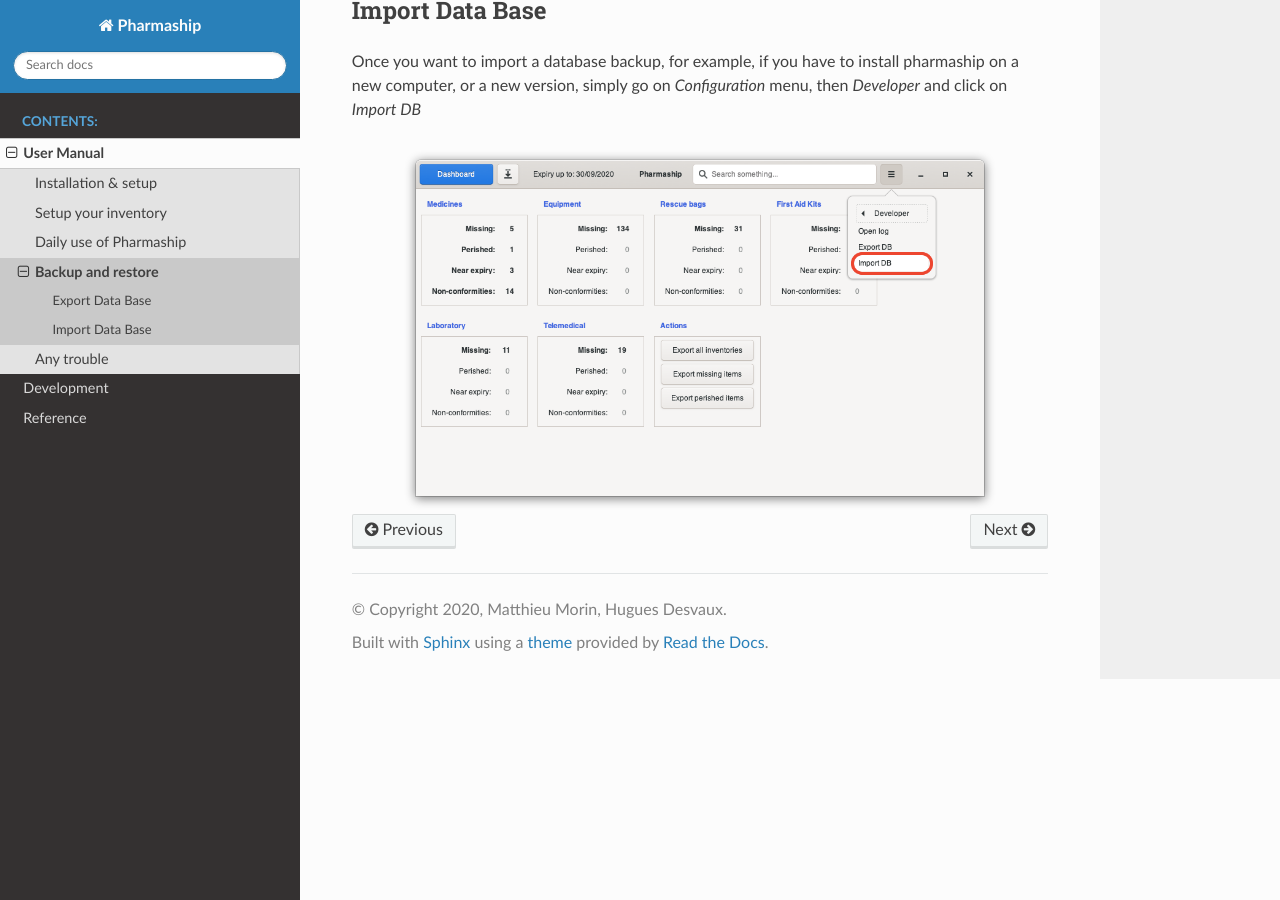
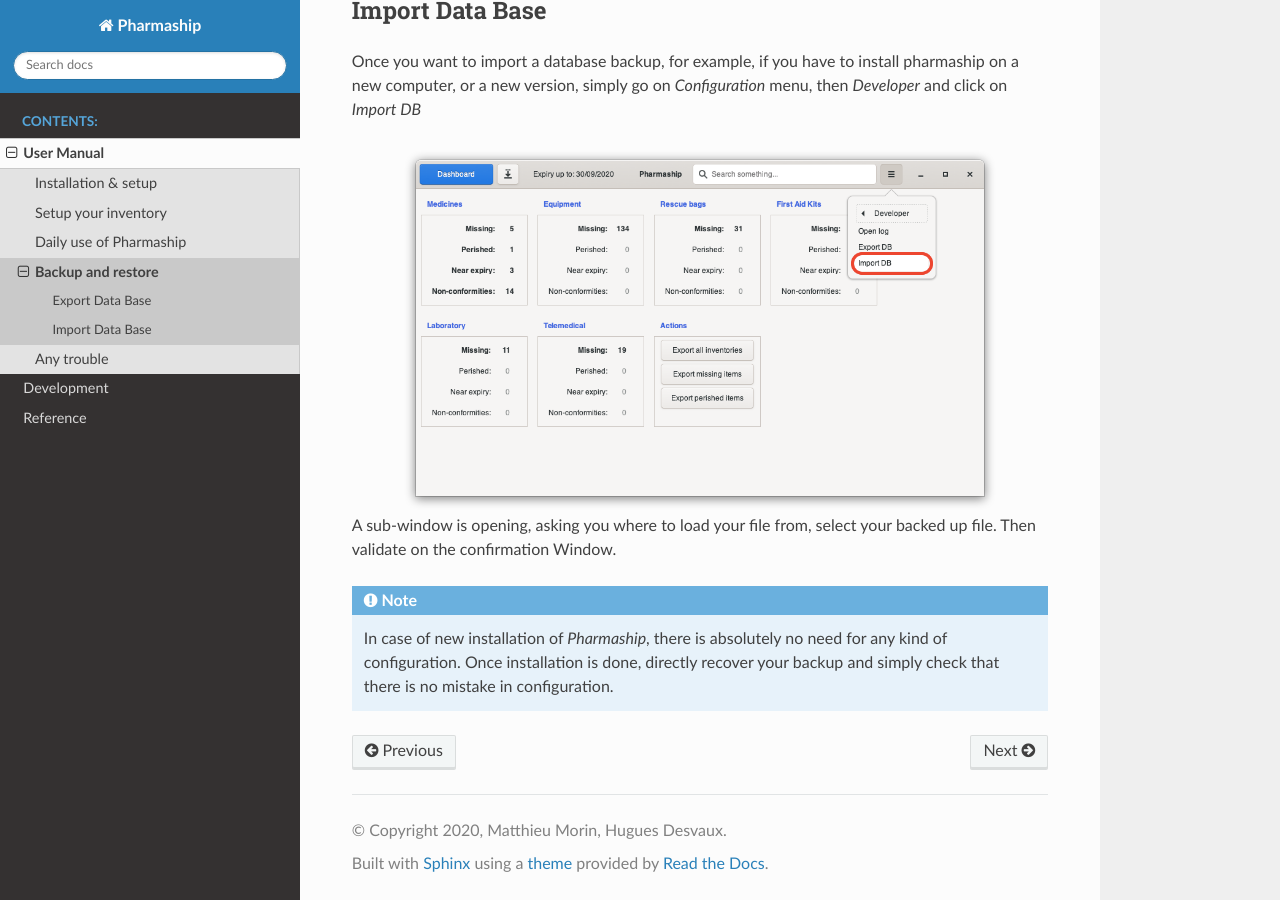
Before and after one commit to tuxite/pharmaship, a Sphinx documentation site: the page built from docs/manual/backup.rst, in a window 1280 px wide and 900 px high, scrolled down 1233 px. Built offline with Sphinx 7.4.7 and the Read the Docs theme 2.0.0, drawn with Linux system fonts in a browser that asks for light colours.

Commit message:
backup.rst ended

```diff
--- a/docs/manual/backup.rst
+++ b/docs/manual/backup.rst
@@ -32,3 +32,10 @@
    :width: 600px
    :align: center
    :alt: Import Backup Database Menu
+
+A sub-window is opening, asking you where to load your file from, select your backed up file.
+Then validate on the confirmation Window.
+
+.. Note:: In case of new installation of *Pharmaship*, there is absolutely no need for any kind of configuration. Once installation is done, directly recover your backup and simply check that there is no mistake in configuration.
+
+.. Todo: Vesssel configuration is not exported / imported during backup operation ?
--- a/docs/manual/installation.rst
+++ b/docs/manual/installation.rst
@@ -8,6 +8,8 @@
 * **pharmaship_xx.xx.xx.dmg** for MacOS environment - Double click, then drag & drop Pharmaship icon to your application folder.
 
 Once successfully installed, you will be able to execute it for the first time and set all parameters.
+
+.. Note:: In case of new installation of *Pharmaship*, there is absolutely no need for any kind of configuration. Once installation is done, directly recover your backup and simply check that there is no mistake in configuration.
 
 Configure your vessel
 ~~~~~~~~~~~~~~~~~~~~~
--- a/docs/manual/use.rst
+++ b/docs/manual/use.rst
@@ -18,3 +18,6 @@
 
 Search functionality
 ~~~~~~~~~~~~~~~~~~~~
+
+Dashboard
+~~~~~~~~~
```
Also changed, not shown: docs/_static/manual/backup/importbackup.png (added).
